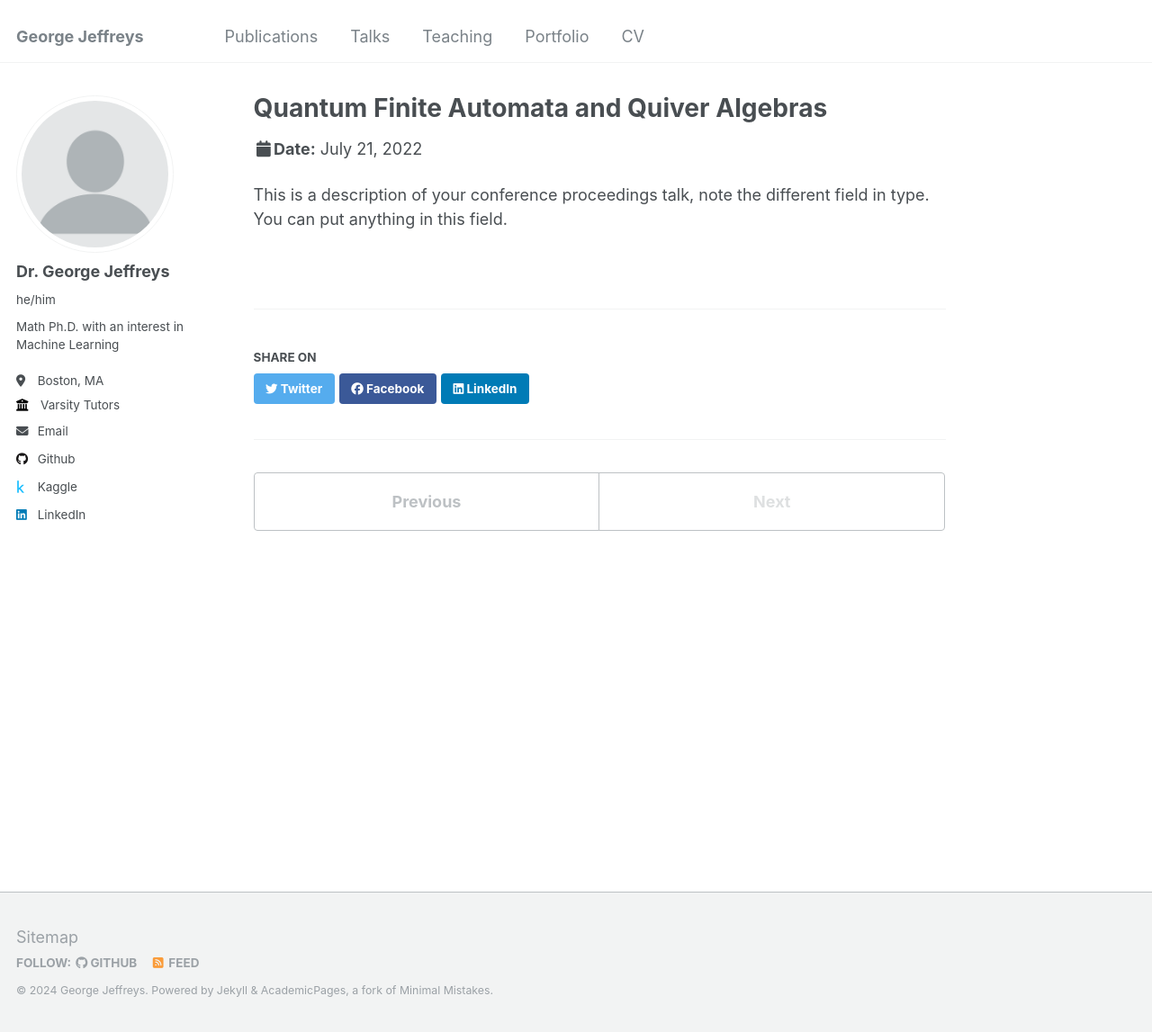
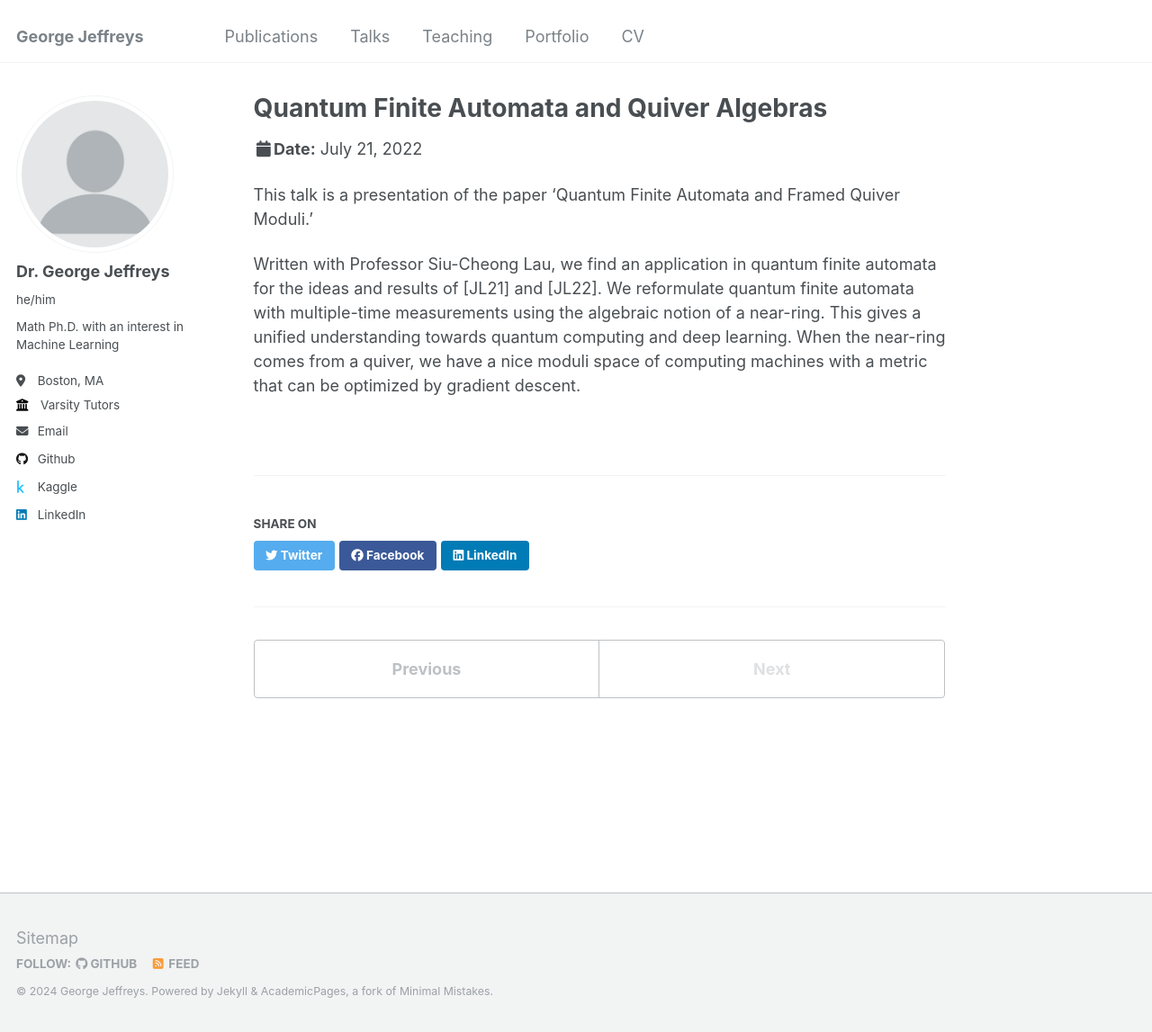
Before and after one commit to G-Jeffreys/G-Jeffreys.github.io, a Jekyll site: the page built from _talks/2014-03-01-talk-3.md, in a window 1280 px wide and 1147 px high. Shown: the whole window at 90% size. Built offline with Jekyll 4.4.1, drawn with Linux system fonts in a browser that asks for light colours.

Commit message:
Update 2014-03-01-talk-3.md

```diff
--- a/_talks/2014-03-01-talk-3.md
+++ b/_talks/2014-03-01-talk-3.md
@@ -9,4 +9,6 @@
 location: "Paris, France"
 ---
 
-This is a description of your conference proceedings talk, note the different field in type. You can put anything in this field.
+This talk is a presentation of the paper 'Quantum Finite Automata and Framed Quiver Moduli.'
+
+Written with Professor Siu-Cheong Lau, we find an application in quantum finite automata for the ideas and results of [JL21] and [JL22]. We reformulate quantum finite automata with multiple-time measurements using the algebraic notion of a near-ring. This gives a unified understanding towards quantum computing and deep learning. When the near-ring comes from a quiver, we have a nice moduli space of computing machines with a metric that can be optimized by gradient descent.
```
